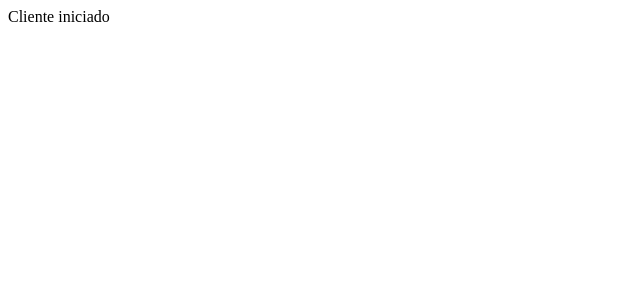
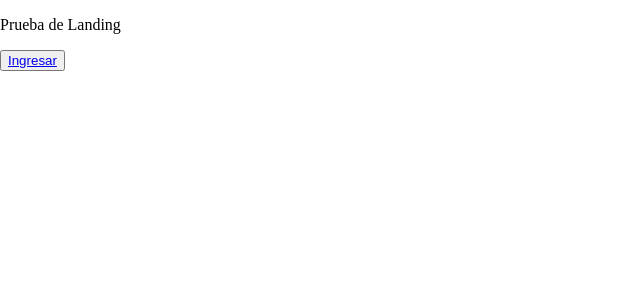
Before and after one commit to CristianSombra/PokeDX-Austral.cz, a React (Create React App) app in the folder client/pokedx/: page / in a window 1280 px wide. Shown: the top 300 px of the page, without its empty margins (0-640 px from the left). Built offline with nearby package versions, Linux system fonts and the light colour scheme.

Commit message:
Implementación de Ionic
- Se agrega framework IONIC
- Se busca compatibilidades entre las dependencias.
- Se crea las views LANDING y HOME
- Se realiza conexión entrelas VIEWS

```diff
--- a/client/pokedx/src/App.js
+++ b/client/pokedx/src/App.js
@@ -1,10 +1,19 @@
+import React from "react";
+import { IonApp, IonRouterOutlet } from "@ionic/react";
+import { IonReactRouter } from "@ionic/react-router";
+import { Route } from "react-router-dom";
+import Landing from "./views/landing/Landing.js";
+import Home from "./views/home/Home.js";
 
-function App() {
-  return (
-    <div className="App">
-          Cliente iniciado
-    </div>
-  );
-}
+const App = () => (
+  <IonApp>
+    <IonReactRouter>
+      <IonRouterOutlet>
+        <Route exact path="/" component={Landing} />
+        <Route path="/home" component={Home} />
+      </IonRouterOutlet>
+    </IonReactRouter>
+  </IonApp>
+);
 
 export default App;
--- a/client/pokedx/src/index.js
+++ b/client/pokedx/src/index.js
@@ -1,11 +1,13 @@
 import React from 'react';
-import ReactDOM from 'react-dom/client';
+import ReactDOM from 'react-dom';
 import App from './App';
+import { BrowserRouter } from 'react-router-dom';
 
-
-const root = ReactDOM.createRoot(document.getElementById('root'));
-root.render(
-  <React.StrictMode>
-    <App />
-  </React.StrictMode>
+ReactDOM.render(
+    <React.StrictMode>
+      <BrowserRouter>
+        <App />
+      </BrowserRouter>
+    </React.StrictMode>,
+  document.getElementById('root')
 );
--- /dev/null
+++ b/client/pokedx/src/views/home/Home.js
@@ -0,0 +1,12 @@
+import React from "react";
+
+
+const Home = () => {
+    return (
+        <div>
+        <p>Prueba de Home</p>
+        </div>
+    )
+}
+
+export default Home;
--- /dev/null
+++ b/client/pokedx/src/views/landing/Landing.js
@@ -0,0 +1,15 @@
+import React from "react";
+import { Link } from "react-router-dom";
+
+const Landing = () => {
+    return (
+        <div>
+            <p>Prueba de Landing</p>
+            <button>
+                <Link to="/home">Ingresar</Link>
+            </button>
+        </div>
+    )
+}
+
+export default Landing;
```
Also changed, not shown: client/pokedx/package.json (+4 -4 lines), 1 other file (tests, documents, lock files or other folders).
